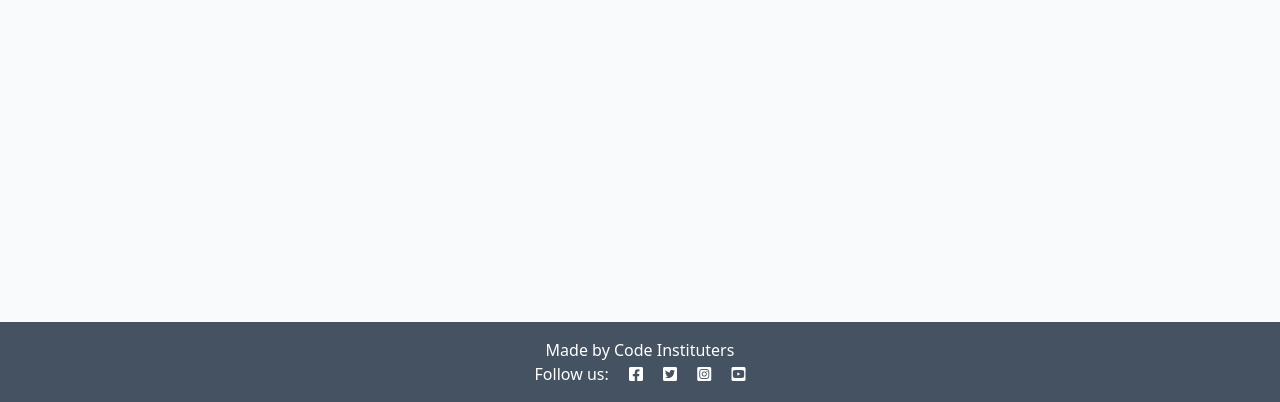
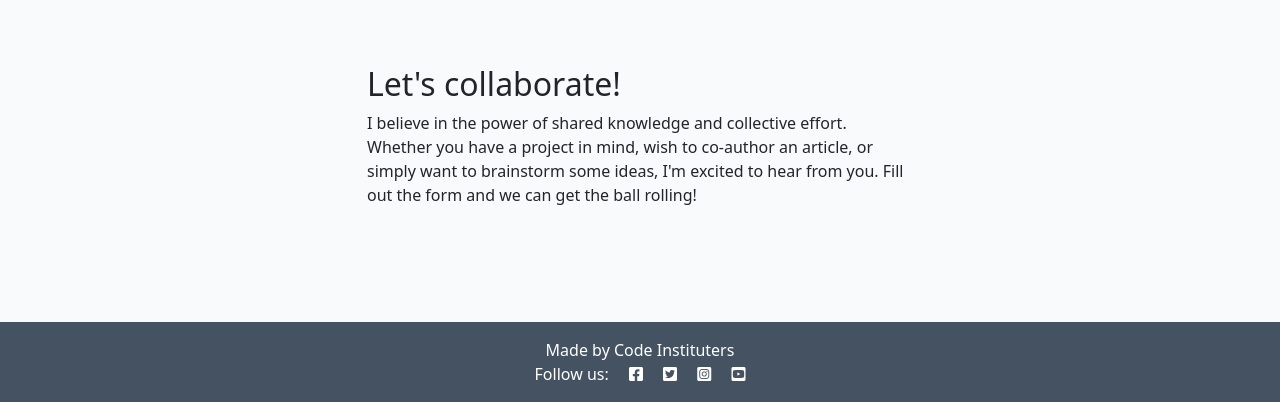
Before and after one commit to olliesharp5/django-blog, a Django app: page /about/ in a window 1280 px wide. Shown: the part 398-800 px from the top of the page. Run offline with Django 4.2, Linux system fonts and the light colour scheme; data that the repository does not hold is empty; parts of the project's set-up code (start-up, migrations or seed data) failed here and were passed over.

Commit message:
Added content from templates

```diff
--- a/about/templates/about/about.html
+++ b/about/templates/about/about.html
@@ -1,15 +1,14 @@
 {% extends 'base.html' %}
+{% load static %}
+
 {% block content %}
-{% load static %}
 <div class="container mt-5">
     <div class="row">
-    <div class="col-4 text-center">
-      <img src="{% static 'images/nobody.jpg' %}" width="75%" />
+        <div class="col-12 col-md-4 text-center">
+            <img src="{% static 'images/nobody.jpg' %}" width="75%">
         </div>
-    <div class="col-8">
-      <!-- Title goes between these h2 tags -->
+        <div class="col-12 col-md-8">
             <h2>{{ about.title }}</h2>
-      <!-- Content goes directly underneath this -->
             {{ about.content | safe }}
         </div>
     </div>
@@ -20,5 +19,18 @@
           <p class="text-end"><em>Updated on: {{ about.updated_on }}</em></p>
         </div>
     </div>
+    <div class="row justify-content-center">
+        <div class="col-12 col-md-6 my-5">
+            <h2>Let's collaborate!</h2>
+            <p>I believe in the power of shared knowledge and collective effort.
+                Whether you have a project in mind, wish to co-author
+                an article, or simply want to brainstorm some ideas,
+                I'm excited to hear from you. Fill out the form
+                and we can get the ball rolling!</p>
+
+            <!-- add your form here. Your submit button should
+                                have the classes of btn, btn-secondary -->
+        </div>
+    </div>
 </div>
 {% endblock content %}
--- a/blog/forms.py
+++ b/blog/forms.py
@@ -6,3 +6,8 @@ class CommentForm(forms.ModelForm):
     class Meta:
         model = Comment
         fields = ('body',)
+
+class CollaborateForm(forms.ModelForm):
+    class Meta:
+        model = CollaborateRequest
+        exclude = ['read']
```
Also changed, not shown: about/admin.py (+12 -0 lines), about/models.py (+9 -0 lines). Lines whose indentation alone changed are shown as unchanged.
